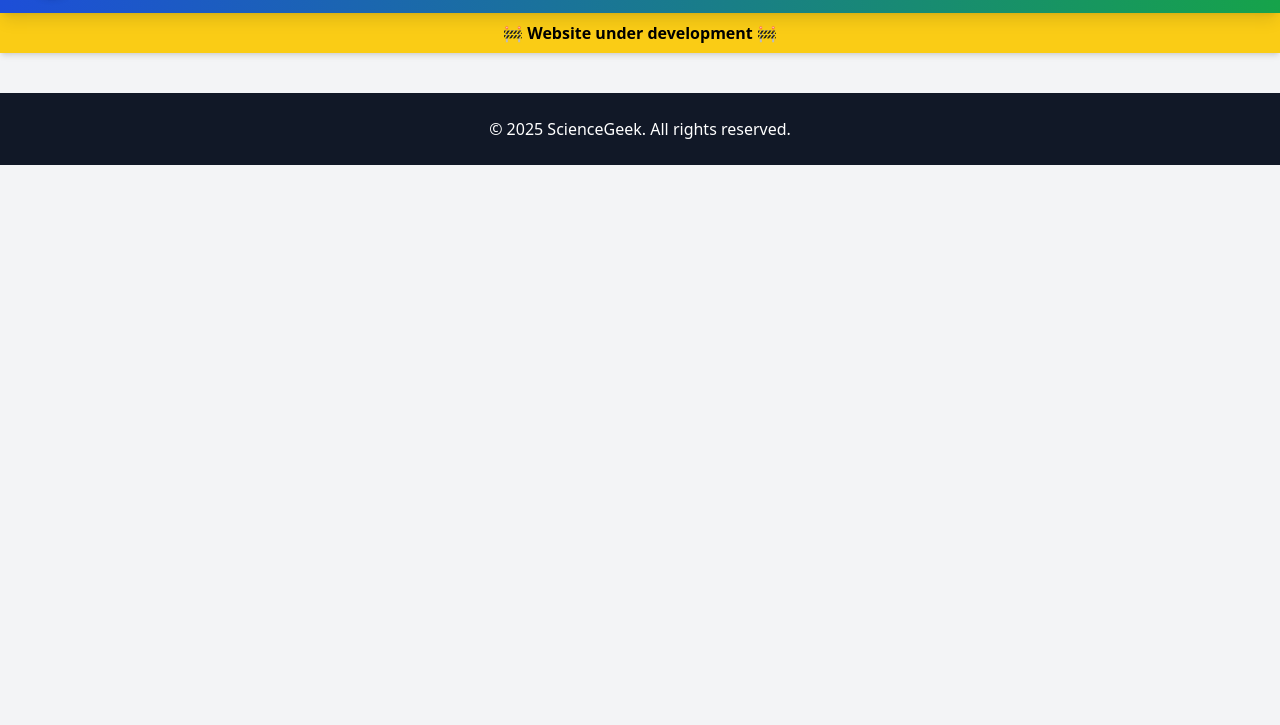
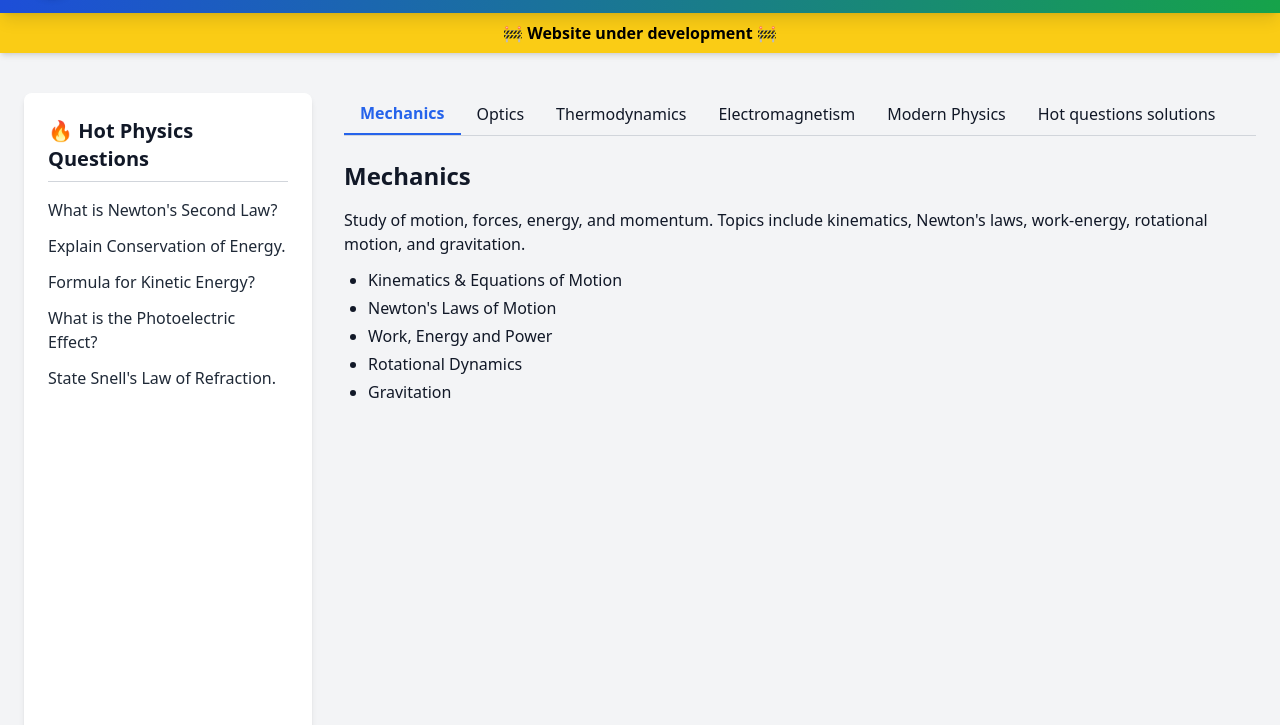
Before and after one commit to brajthetdh1/sciencegeek, a plain HTML site: page physics.html in a window 1280 px wide. Shown: the part 75-800 px from the top of the page. Drawn offline with nearby package versions, Linux system fonts and the light colour scheme.

Commit message:
more pages added

```diff
--- /dev/null
+++ b/js/physics.js
@@ -0,0 +1,52 @@
+document.addEventListener('DOMContentLoaded', () => {
+      // Tab switching logic
+      const tabs = document.querySelectorAll('.tab-button');
+      const tabContents = document.querySelectorAll('.tab-content');
+
+      tabs.forEach(button => {
+        button.addEventListener('click', () => {
+          const tab = button.getAttribute('data-tab');
+
+          // Hide all tab content
+          tabContents.forEach(content => content.classList.add('hidden'));
+
+          // Remove active styles from all buttons
+          tabs.forEach(btn => btn.classList.remove('text-blue-600', 'font-semibold', 'border-b-2', 'border-blue-600'));
+
+          // Show selected tab content
+          document.getElementById(tab).classList.remove('hidden');
+
+          // Style active tab
+          button.classList.add('text-blue-600', 'font-semibold', 'border-b-2', 'border-blue-600');
+        });
+      });
+
+      // Activate first tab by default
+      tabs[0].click();
+
+
+    });
+
+
+const solutions = {
+  1: `Newton's second law states that <span class="math">\\(F = ma\\)</span>, where <em>F</em> is force, <em>m</em> is mass, and <em>a</em> is acceleration.`,
+  2: `Conservation of energy states that the total energy in an isolated system remains constant over time.`,
+  3: `Kinetic energy formula is <span class="math">\\(KE = \\frac{1}{2}mv^2\\)</span> where <em>m</em> is mass and <em>v</em> is velocity.`,
+  4: `The photoelectric effect is the emission of electrons from a material when light shines on it, explained by the particle nature of light.`,
+  5: `Snell's law describes refraction of light: <span class="math">\\(n_1 \\sin \\theta_1 = n_2 \\sin \\theta_2\\)</span>.`
+};
+
+function showSolution(id) {
+  // Switch to Hot Questions tab programmatically
+  const hotQuestionsTabBtn = document.querySelector('.tab-button[data-tab="hot-questions"]');
+  if (hotQuestionsTabBtn) hotQuestionsTabBtn.click();
+
+  // Update solution content
+  const solDiv = document.getElementById('solution-content');
+  solDiv.innerHTML = solutions[id] || 'Solution not available.';
+
+  // Trigger MathJax to render math if loaded
+  if(window.MathJax) {
+    MathJax.typesetPromise();
+  }
+}
--- a/physics.html
+++ b/physics.html
@@ -33,6 +33,9 @@
     ]
   }
   </script>
+   <!-- MathJax -->
+  <script src="https://cdn.jsdelivr.net/npm/mathjax@3/es5/tex-mml-chtml.js" async></script>
+
 </head>
 <body class="bg-gray-100 text-gray-900">
 
@@ -100,6 +103,123 @@
         🚧 Website under development 🚧
     </div>
 
+<!-- Main Content -->
+ <!-- Main Content -->
+  <main class="container mx-auto flex flex-1 gap-8 px-6 py-10">
+
+    <!-- Left vertical bar: Hot Questions -->
+    <aside class="w-72 bg-white rounded-lg shadow-md p-6 sticky top-28 h-[calc(100vh-6rem)] overflow-y-auto">
+      <h2 class="text-xl font-bold mb-4 border-b border-gray-300 pb-2">🔥 Hot Physics Questions</h2>
+      <ul class="space-y-3 text-gray-800">
+        <li>
+          <button onclick="showSolution(1)" class="w-full text-left hover:text-blue-600 transition focus:outline-none">
+            What is Newton's Second Law?
+          </button>
+        </li>
+        <li>
+          <button onclick="showSolution(2)" class="w-full text-left hover:text-blue-600 transition focus:outline-none">
+            Explain Conservation of Energy.
+          </button>
+        </li>
+        <li>
+          <button onclick="showSolution(3)" class="w-full text-left hover:text-blue-600 transition focus:outline-none">
+            Formula for Kinetic Energy?
+          </button>
+        </li>
+        <li>
+          <button onclick="showSolution(4)" class="w-full text-left hover:text-blue-600 transition focus:outline-none">
+            What is the Photoelectric Effect?
+          </button>
+        </li>
+        <li>
+          <button onclick="showSolution(5)" class="w-full text-left hover:text-blue-600 transition focus:outline-none">
+            State Snell's Law of Refraction.
+          </button>
+        </li>
+      </ul>
+    </aside>
+
+    <!-- Right side: Tabs and content -->
+    <section class="flex-1 flex flex-col">
+      <!-- Tabs -->
+      <div class="flex border-b border-gray-300 overflow-x-auto">
+        <button class="tab-button px-4 py-2 text-blue-600 font-semibold border-b-2 border-blue-600 whitespace-nowrap" data-tab="mechanics">Mechanics</button>
+        <button class="tab-button px-4 py-2 whitespace-nowrap" data-tab="optics">Optics</button>
+        <button class="tab-button px-4 py-2 whitespace-nowrap" data-tab="thermodynamics">Thermodynamics</button>
+        <button class="tab-button px-4 py-2 whitespace-nowrap" data-tab="emagnetism">Electromagnetism</button>
+        <button class="tab-button px-4 py-2 whitespace-nowrap" data-tab="modernphysics">Modern Physics</button>
+        <button class="tab-button px-4 py-2 whitespace-nowrap" data-tab="hot-questions">Hot questions solutions</button>
+      </div>
+
+      <!-- Tab Contents -->
+      <div id="mechanics" class="tab-content mt-6">
+        <h2 class="text-2xl font-bold mb-4">Mechanics</h2>
+        <p>Study of motion, forces, energy, and momentum. Topics include kinematics, Newton's laws, work-energy, rotational motion, and gravitation.</p>
+        <ul class="list-disc ml-6 mt-3 space-y-1">
+          <li>Kinematics & Equations of Motion</li>
+          <li>Newton's Laws of Motion</li>
+          <li>Work, Energy and Power</li>
+          <li>Rotational Dynamics</li>
+          <li>Gravitation</li>
+        </ul>
+      </div>
+
+      <div id="optics" class="tab-content mt-6 hidden">
+        <h2 class="text-2xl font-bold mb-4">Optics</h2>
+        <p>Study of light and its properties. Topics include reflection, refraction, lenses, interference, and diffraction.</p>
+        <ul class="list-disc ml-6 mt-3 space-y-1">
+          <li>Reflection & Refraction</li>
+          <li>Lenses and Mirrors</li>
+          <li>Wave Optics: Interference & Diffraction</li>
+          <li>Polarization</li>
+        </ul>
+      </div>
+
+      <div id="thermodynamics" class="tab-content mt-6 hidden">
+        <h2 class="text-2xl font-bold mb-4">Thermodynamics</h2>
+        <p>Study of heat, work, and energy transfer. Topics include laws of thermodynamics, heat engines, and entropy.</p>
+        <ul class="list-disc ml-6 mt-3 space-y-1">
+          <li>Laws of Thermodynamics</li>
+          <li>Heat Transfer Methods</li>
+          <li>Heat Engines & Refrigerators</li>
+          <li>Entropy & Disorder</li>
+        </ul>
+      </div>
+
+      <div id="emagnetism" class="tab-content mt-6 hidden">
+        <h2 class="text-2xl font-bold mb-4">Electromagnetism</h2>
+        <p>Study of electric and magnetic fields and their interactions. Topics include Coulomb's law, circuits, magnetism, and electromagnetic waves.</p>
+        <ul class="list-disc ml-6 mt-3 space-y-1">
+          <li>Electrostatics & Coulomb’s Law</li>
+          <li>Current Electricity & Circuits</li>
+          <li>Magnetism & Magnetic Effects of Current</li>
+          <li>Electromagnetic Induction & Waves</li>
+        </ul>
+      </div>
+
+      <div id="modernphysics" class="tab-content mt-6 hidden">
+        <h2 class="text-2xl font-bold mb-4">Modern Physics</h2>
+        <p>Study of atomic, nuclear and quantum physics. Topics include photoelectric effect, atomic models, radioactivity, and particle physics.</p>
+        <ul class="list-disc ml-6 mt-3 space-y-1">
+          <li>Photoelectric Effect</li>
+          <li>Atomic Models</li>
+          <li>Radioactivity</li>
+          <li>Quantum Mechanics Basics</li>
+        </ul>
+      </div>
+
+      <!-- Hot Questions Solutions tab -->
+      <div id="hot-questions" class="tab-content mt-4 hidden flex flex-col flex-1 overflow-auto">
+        <h2 class="text-xl font-bold mb-4 text-blue-700">Hot Question Solutions</h2>
+        <div id="solution-content" class="prose max-w-none overflow-auto flex-1 border rounded border-gray-300 p-4 bg-gray-50 min-h-[150px]">
+          Select a hot question from left to see its solution here.
+        </div>
+      </div>
+
+    </section>
+
+  </main>
+
   <!-- Footer -->
   <footer class="bg-gray-900 text-white py-6 mt-10">
     <div class="container mx-auto text-center">
@@ -129,6 +249,7 @@
     }
   });
 </script>
+<script src="js/physics.js"></script>
 
 </body>
 </html>
```
Also changed, not shown: math.html (+1 -1 lines).
